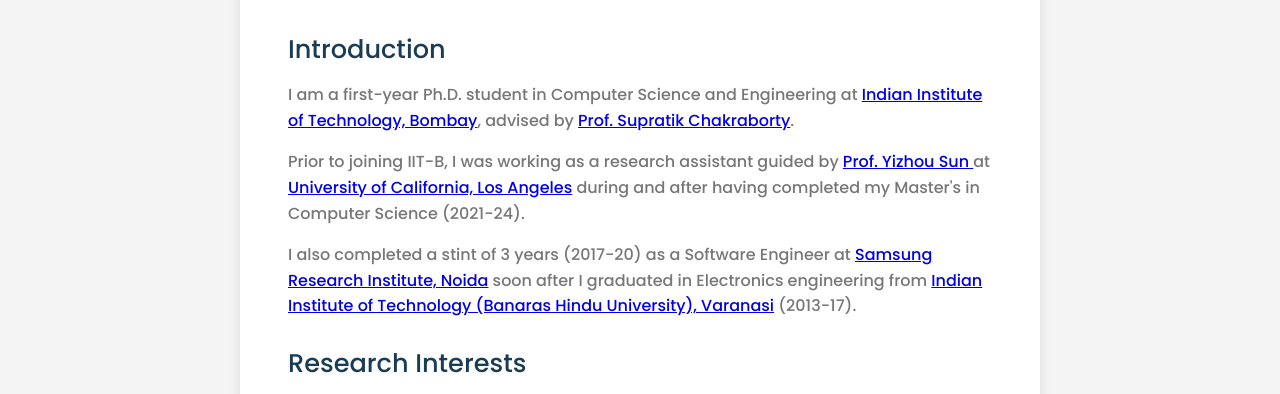
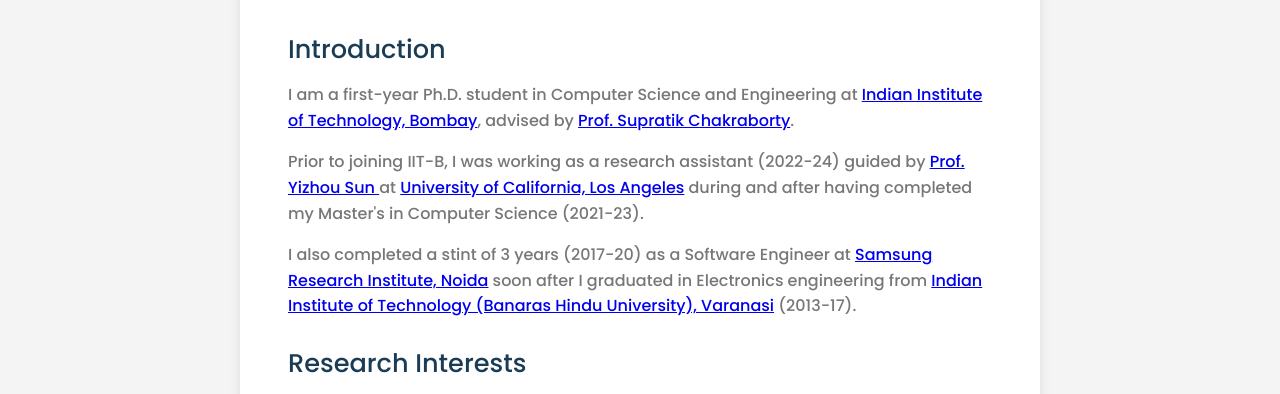
Before and after one commit to Rkus990/rkus990.github.io, a plain HTML site: page index.html in a window 1280 px wide. Shown: the part 356-750 px from the top of the page. Drawn offline with Linux system fonts and the light colour scheme.

Commit message:
Update index.html

```diff
--- a/index.html
+++ b/index.html
@@ -175,7 +175,7 @@
     <div class="section-content">
         <p>I am a first-year Ph.D. student in Computer Science and Engineering at <a href="https://www.cse.iitb.ac.in/" target="_blank">Indian Institute of Technology, Bombay</a>, advised by <a href="https://www.cse.iitb.ac.in/~supratik/" target="_blank">Prof. Supratik Chakraborty</a>.</p>
 
-        <p> Prior to joining IIT-B, I was working as a research assistant guided by <a href="https://web.cs.ucla.edu/~yzsun/" target="_blank">  Prof. Yizhou Sun </a> at <a href="https://www.cs.ucla.edu/" target="_blank">University of California, Los Angeles</a> during and after having completed my Master's in Computer Science (2021-24).
+        <p> Prior to joining IIT-B, I was working as a research assistant (2022-24) guided by <a href="https://web.cs.ucla.edu/~yzsun/" target="_blank">  Prof. Yizhou Sun </a> at <a href="https://www.cs.ucla.edu/" target="_blank">University of California, Los Angeles</a> during and after having completed my Master's in Computer Science (2021-23).
         <p> I also completed a stint of 3 years (2017-20) as a Software Engineer at <a href="https://research.samsung.com/sri-n" target="_blank">Samsung Research Institute, Noida</a>  soon after I graduated in Electronics engineering from  <a href="https://iitbhu.ac.in/dept/ece" target="_blank">Indian Institute of Technology (Banaras Hindu University), Varanasi</a>  (2013-17).
     </div>
                 <div class="section-title">Research Interests</div>
```
